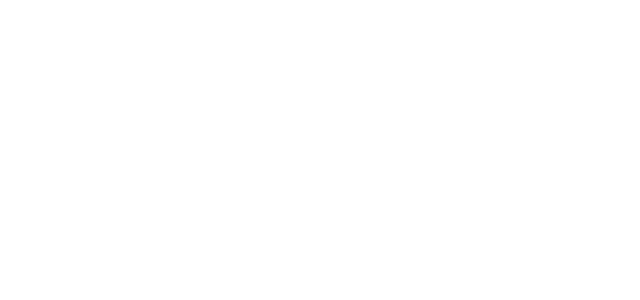
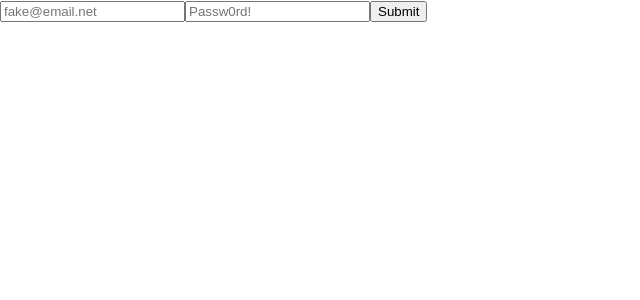
Before and after one commit to vanev/household, a React (Create React App) app: page / in a window 1280 px wide. Shown: the top 300 px of the page, without its empty margins (0-640 px from the left). Built offline with nearby package versions, Linux system fonts and the light colour scheme; no server answers.

Commit message:
Introduces Authentication Component

```diff
--- a/src/App.tsx
+++ b/src/App.tsx
@@ -1,5 +1,13 @@
+import { Provider as AuthProvider } from "./Authentication/hooks/useAuth";
+import Authentication from "./Authentication/components/Authentication";
 import styles from "./App.module.css";
 
-const App = () => <div className={styles.App}></div>;
+const App = () => (
+  <AuthProvider>
+    <div className={styles.App}>
+      <Authentication />
+    </div>
+  </AuthProvider>
+);
 
 export default App;
--- /dev/null
+++ b/src/Authentication/components/Authentication.tsx
@@ -0,0 +1,27 @@
+import useAuth from "../hooks/useAuth";
+import Form from "./Form";
+
+const Authentication = () => {
+  const auth = useAuth();
+
+  switch (auth._tag) {
+    case "Loading":
+      return <p>Loading...</p>;
+
+    case "Authenticated":
+      return <button onClick={auth.unauthenticate}>Sign Out</button>;
+
+    case "Failed":
+      return (
+        <div>
+          <p>{auth.error.message}</p>
+          <Form onSubmit={auth.authenticate} />
+        </div>
+      );
+
+    case "Unauthenticated":
+      return <Form onSubmit={auth.authenticate} />;
+  }
+};
+
+export default Authentication;
--- /dev/null
+++ b/src/Authentication/components/Form.tsx
@@ -0,0 +1,37 @@
+import { useState } from "react";
+import Email from "../../Email";
+import Password from "../../Password";
+
+type Props = {
+  onSubmit: (email: Email, password: Password) => unknown;
+};
+
+const Form = ({ onSubmit }: Props) => {
+  const [email, setEmail] = useState<string>("");
+  const [password, setPassword] = useState<string>("");
+
+  return (
+    <form
+      onSubmit={(event) => {
+        event.preventDefault();
+        onSubmit(email, password);
+      }}
+    >
+      <input
+        type="email"
+        placeholder="fake@email.net"
+        onChange={(event) => setEmail(event.target.value)}
+      />
+
+      <input
+        type="password"
+        placeholder="Passw0rd!"
+        onChange={(event) => setPassword(event.target.value)}
+      />
+
+      <button type="submit">Submit</button>
+    </form>
+  );
+};
+
+export default Form;
```
